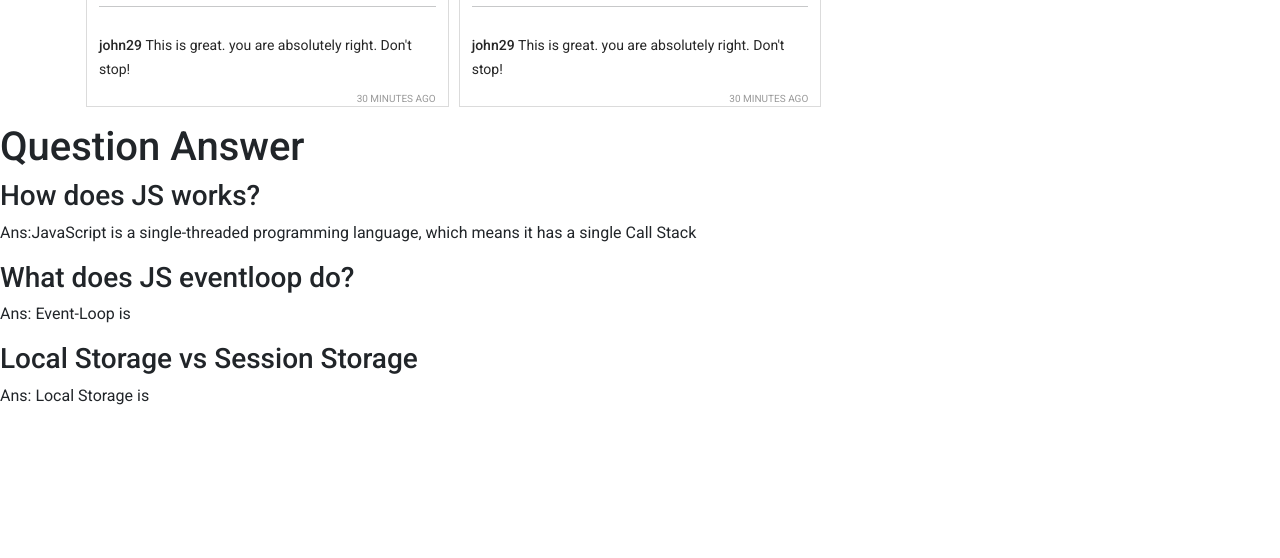
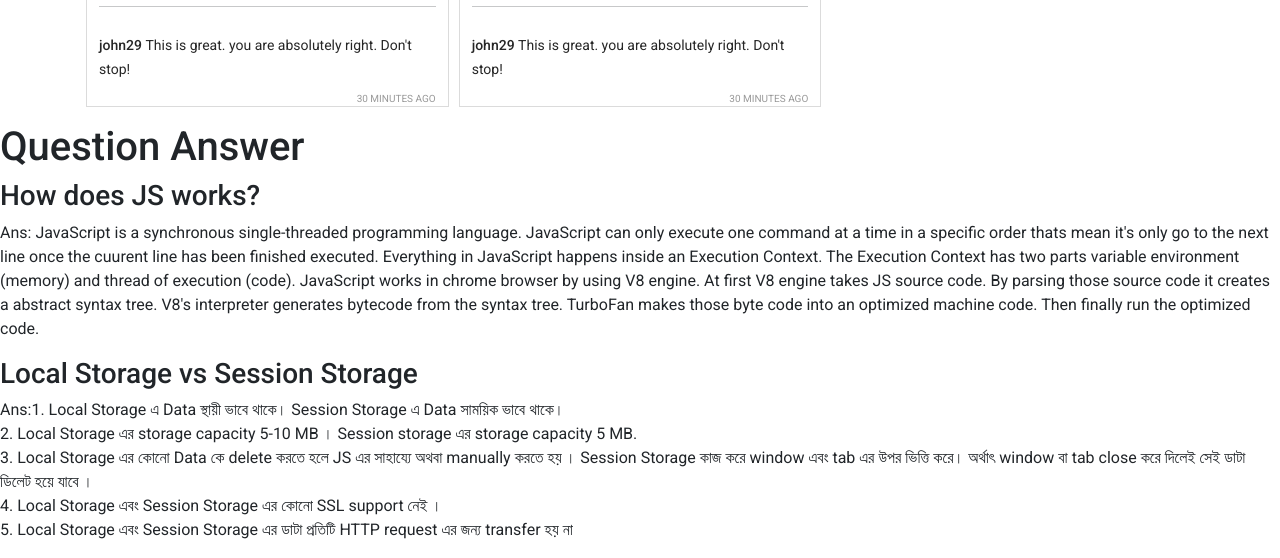
Before and after one commit to AliHossain01/insta-sohor, a plain HTML site: page index.html in a window 1280 px wide. Shown: the part 1425-1983 px from the top of the page. Before the commit the page ends 1849 px from the top, so only its background shows below. Drawn offline with nearby package versions, Linux system fonts and the light colour scheme.

Commit message:
bonus part question

```diff
--- a/index.html
+++ b/index.html
@@ -61,13 +61,30 @@
         <div>
             <h1>Question Answer</h1>
             <h3>How does JS works?</h3>
-            <p>Ans:JavaScript is a single-threaded programming language, which means it has a single Call Stack</p>
+            <p>Ans: JavaScript is a synchronous single-threaded programming language. JavaScript can only execute one
+                command at a time in a specific order thats mean it's only go to the next line once the cuurent line has
+                been finished executed. Everything in JavaScript happens inside an Execution Context. The Execution
+                Context has two parts variable environment (memory) and thread of execution (code). JavaScript works in
+                chrome browser by using V8 engine. At first V8 engine takes JS source code. By parsing those source code
+                it creates a abstract syntax tree. V8's interpreter generates bytecode from the syntax tree. TurboFan
+                makes those byte code into an optimized machine code. Then finally run the optimized code. </p>
 
-            <h3>What does JS eventloop do?</h3>
-            <p>Ans: Event-Loop is</p>
+
 
             <h3>Local Storage vs Session Storage</h3>
-            <p>Ans: Local Storage is</p>
+            <p>Ans:1. Local Storage এ Data স্থায়ী ভাবে থাকে। Session Storage এ Data সাময়িক ভাবে থাকে। <br>
+                2. Local Storage এর storage capacity 5-10 MB । Session storage এর storage capacity 5 MB. <br>
+                3. Local Storage এর কোনো Data কে delete করতে হলে JS এর সাহায্যে অথবা manually করতে হয় । Session Storage
+                কাজ করে window এবং tab এর উপর ভিত্তি করে। অর্থাৎ window বা tab close করে দিলেই সেই ডাটা ডিলেট হয়ে যাবে ।
+                <br>
+                4. Local Storage এবং Session Storage এর কোনো SSL support নেই । <br>
+                5. Local Storage এবং Session Storage এর ডাটা প্রতিটি HTTP request এর জন্য transfer হয় না
+
+
+
+
+
+            </p>
         </div>
     </section>
     <footer></footer>
```
